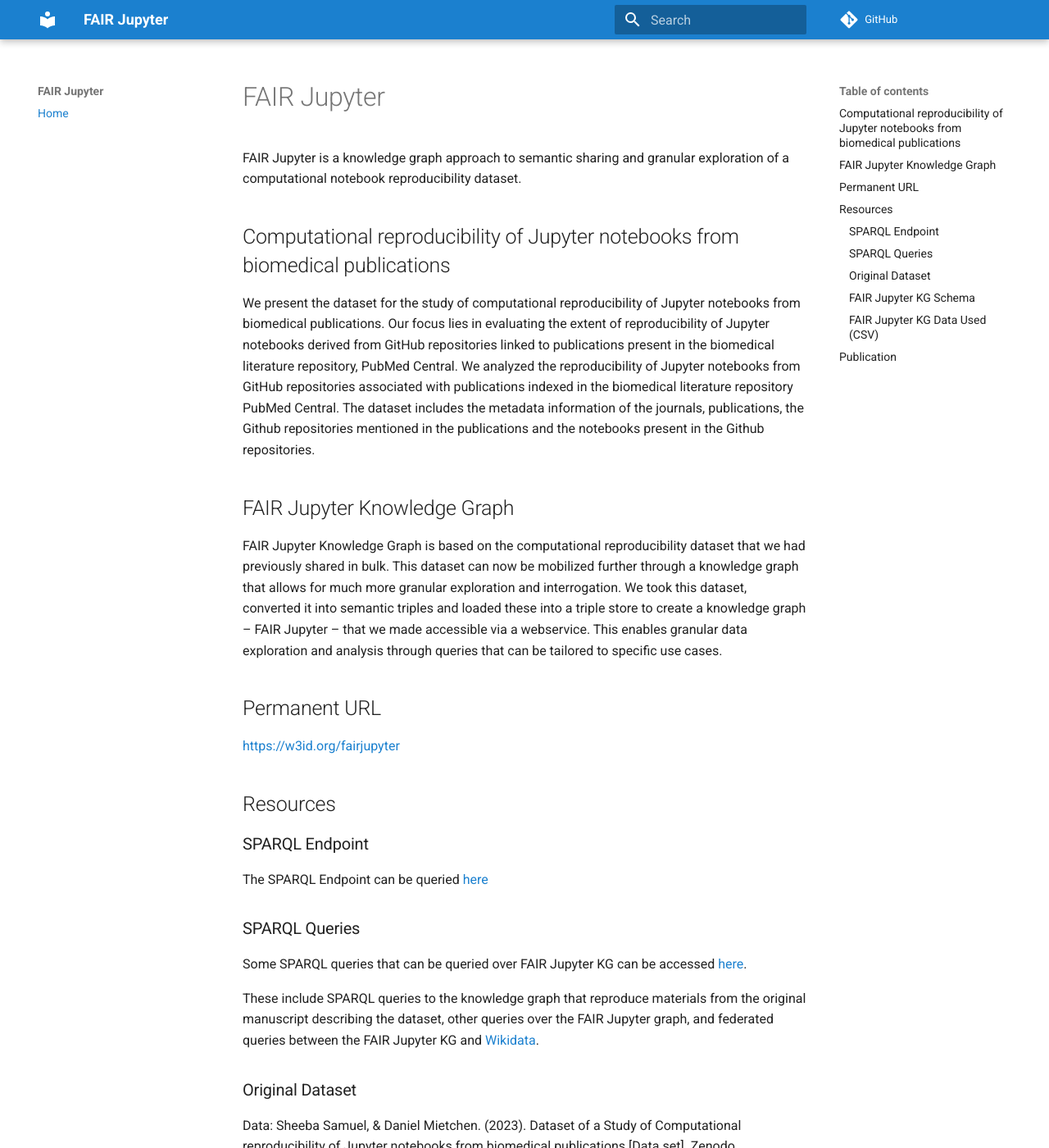
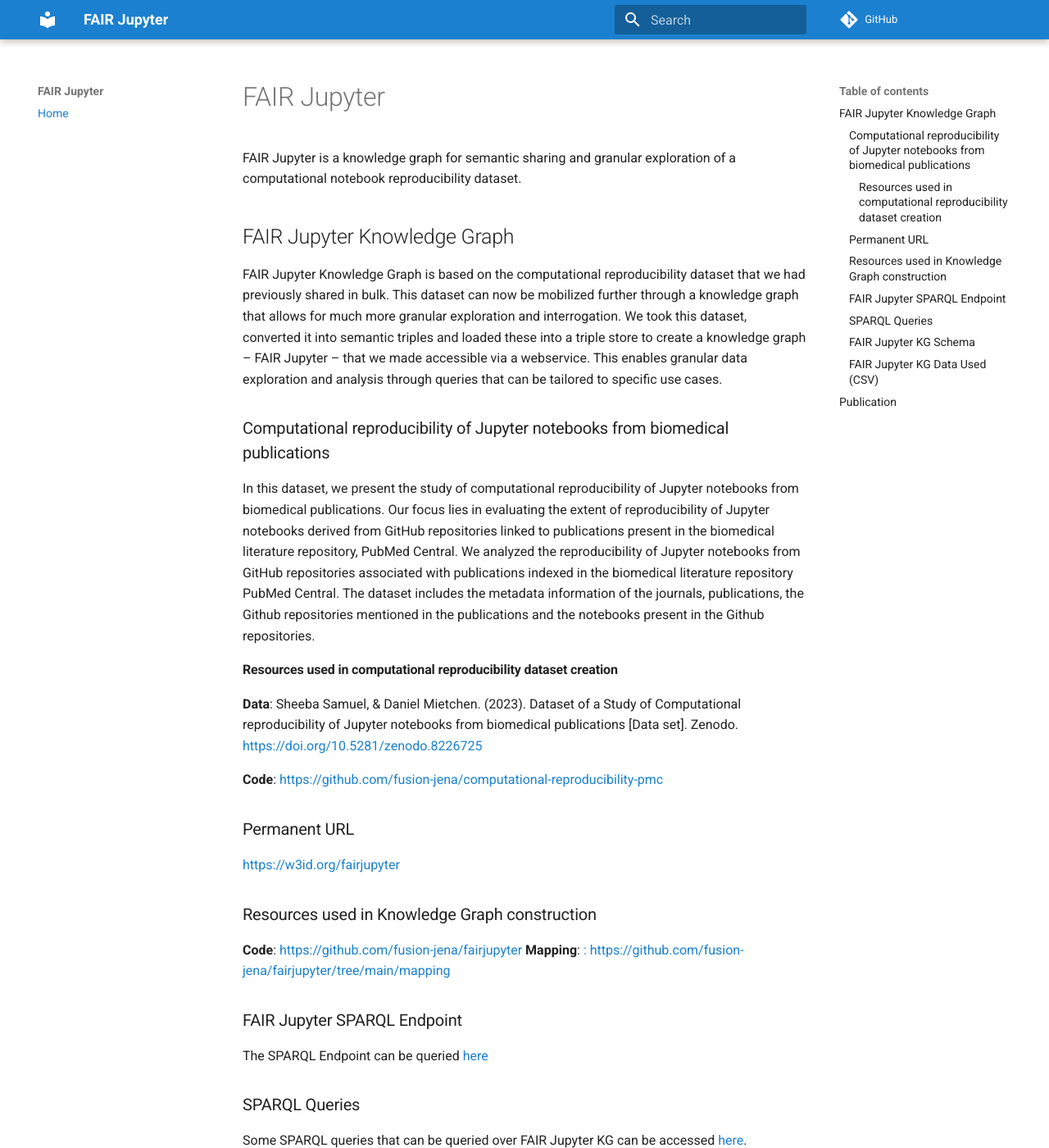
Before and after one commit to fusion-jena/fairjupyter, an MkDocs documentation site: the page built from docs/content/index.md, in a window 1280 px wide and 1400 px high. Shown: the whole window at 82% size. Built offline with MkDocs 1.6.1 and Material for MkDocs 9.7.7, drawn with Linux system fonts in a browser that asks for light colours; comment, search, counter and statistics services are not loaded; some of the changed text lies outside the part shown.

Commit message:
Update documentation.

```diff
--- a/docs/content/index.md
+++ b/docs/content/index.md
@@ -1,21 +1,28 @@
 # FAIR Jupyter
 
-FAIR Jupyter is a knowledge graph approach to semantic sharing and granular exploration of a computational notebook reproducibility dataset.
-
-## Computational reproducibility of Jupyter notebooks from biomedical publications
-We present the dataset for the study of computational reproducibility of Jupyter notebooks from biomedical publications. Our focus lies in evaluating the extent of reproducibility of Jupyter notebooks derived from GitHub repositories linked to publications present in the biomedical literature repository, PubMed Central. We analyzed the reproducibility of Jupyter notebooks from GitHub repositories associated with publications indexed in the biomedical literature repository PubMed Central. The dataset includes the metadata information of the journals, publications, the Github repositories mentioned in the publications and the notebooks present in the Github repositories.
+FAIR Jupyter is a knowledge graph for semantic sharing and granular exploration of a computational notebook reproducibility dataset.
 
 ## FAIR Jupyter Knowledge Graph
-FAIR Jupyter Knowledge Graph is based on the computational reproducibility dataset that we had previously shared in bulk. This dataset can now be mobilized further through a knowledge graph that allows for much more granular exploration and interrogation. We took this dataset, converted it into semantic triples and loaded these into a triple
-store to create a knowledge graph – FAIR Jupyter – that we made accessible via a webservice. This enables granular data exploration and
-analysis through queries that can be tailored to specific use cases.
+FAIR Jupyter Knowledge Graph is based on the computational reproducibility dataset that we had previously shared in bulk. This dataset can now be mobilized further through a knowledge graph that allows for much more granular exploration and interrogation. We took this dataset, converted it into semantic triples and loaded these into a triple store to create a knowledge graph – FAIR Jupyter – that we made accessible via a webservice. This enables granular data exploration and analysis through queries that can be tailored to specific use cases.
 
-## Permanent URL
+
+### Computational reproducibility of Jupyter notebooks from biomedical publications
+In this dataset, we present the study of computational reproducibility of Jupyter notebooks from biomedical publications. Our focus lies in evaluating the extent of reproducibility of Jupyter notebooks derived from GitHub repositories linked to publications present in the biomedical literature repository, PubMed Central. We analyzed the reproducibility of Jupyter notebooks from GitHub repositories associated with publications indexed in the biomedical literature repository PubMed Central. The dataset includes the metadata information of the journals, publications, the Github repositories mentioned in the publications and the notebooks present in the Github repositories.
+
+#### Resources used in computational reproducibility dataset creation
+**Data**: Sheeba Samuel, & Daniel Mietchen. (2023). Dataset of a Study of Computational reproducibility of Jupyter notebooks from biomedical publications [Data set]. Zenodo. [https://doi.org/10.5281/zenodo.8226725](https://doi.org/10.5281/zenodo.8226725)
+
+**Code**: [https://github.com/fusion-jena/computational-reproducibility-pmc](https://github.com/fusion-jena/computational-reproducibility-pmc)
+
+
+### Permanent URL
 [https://w3id.org/fairjupyter](https://w3id.org/fairjupyter)
 
-## Resources
+### Resources used in Knowledge Graph construction
+**Code**: [https://github.com/fusion-jena/fairjupyter](https://github.com/fusion-jena/fairjupyter)
+**Mapping**: [: https://github.com/fusion-jena/fairjupyter/tree/main/mapping](https://github.com/fusion-jena/fairjupyter/tree/main/mapping)
 
-### SPARQL Endpoint
+### FAIR Jupyter SPARQL Endpoint
 The SPARQL Endpoint can be queried [here](https://reproduceme.uni-jena.de/#/dataset/fairjupyter/query)
 
 ### SPARQL Queries
@@ -23,11 +30,6 @@ Some SPARQL queries that can be queried over FAIR Jupyter KG can be accessed [he
 
 These include SPARQL queries to the knowledge graph that reproduce materials from the
 original manuscript describing the dataset, other queries over the FAIR Jupyter graph, and federated queries between the FAIR Jupyter KG and [Wikidata](https://query.wikidata.org/).
-
-### Original Dataset
-Data: Sheeba Samuel, & Daniel Mietchen. (2023). Dataset of a Study of Computational reproducibility of Jupyter notebooks from biomedical publications [Data set]. Zenodo. [https://doi.org/10.5281/zenodo.8226725](https://doi.org/10.5281/zenodo.8226725)
-
-Code: [https://github.com/fusion-jena/computational-reproducibility-pmc](https://github.com/fusion-jena/computational-reproducibility-pmc)
 
 ### FAIR Jupyter KG Schema
 The ontologies used for constructing Knowledge Graphs are:
```
Also changed, not shown: README.md (+40 -11 lines).
